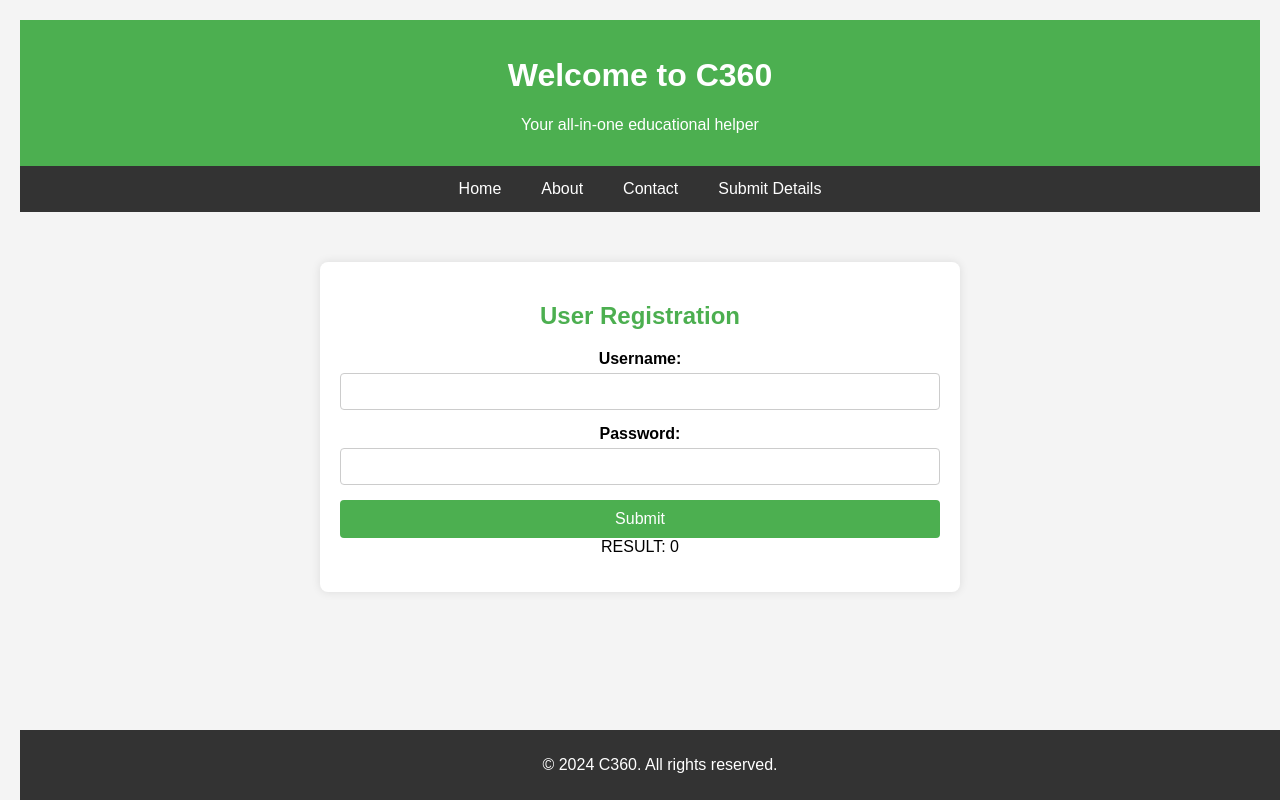
After one commit to altyon-get/C360, a Django app: page /submit in a window 1280 px wide. The commit adds this page. Run offline with Django 4.2, Linux system fonts and the light colour scheme.

Commit message:
added user form

```diff
--- a/backend/backend/urls.py
+++ b/backend/backend/urls.py
@@ -20,8 +20,12 @@ from backend import views
 
 urlpatterns = [
     path('admin/', admin.site.urls),
-    path('',views.home),
+
+    path('',views.home, name="home"),
+    path('about',views.about, name="test"),
+    path('contact',views.contact),
     path('api/hello', views.home,name = "altyon"),
     path('course/<int:id>',views.courseDetails),
-    path('about',views.about),
+    path('submit',views.submitDetails),
+
 ]
--- a/backend/backend/views.py
+++ b/backend/backend/views.py
@@ -4,7 +4,7 @@ from django.shortcuts import render
 def home(response):
     return render(response, 'index.html')
 
-def about(response):
+def about(request):
     data={
         'title': 'A Career is a life',
         'colleges': ['NSUT','DTU'],
@@ -17,7 +17,23 @@ def about(response):
         ],
         'numbers': [1,2,3,4,5,6,7,8,9,10],
     }
-    return render(response,'about.html',data)
+    return render(request,'about.html',data)
 
 def courseDetails(request,id):
     return HttpResponse(id)
+
+def contact(request):
+    return HttpResponse('This is contact page')
+
+def submitDetails(request):
+    print('submitDetials is Called')
+    final = 0
+    try:
+        if request.method=="POST":
+            n = request.POST['username']
+            m = request.POST['password']
+            final = n+m
+    except:
+        pass
+
+    return render(request,'userForm.html',{'output':final})
--- /dev/null
+++ b/backend/static/css/userform.css
@@ -0,0 +1,53 @@
+/* userform.css */
+body {
+    font-family: Arial, sans-serif;
+    background-color: #f4f4f4;
+    margin: 0;
+    padding: 20px;
+}
+
+main {
+    max-width: 600px;
+    margin: 50px auto;
+    background: white;
+    padding: 20px;
+    border-radius: 8px;
+    box-shadow: 0 0 10px rgba(0, 0, 0, 0.1);
+}
+
+h2 {
+    text-align: center;
+    color: #4CAF50;
+}
+
+.form-group {
+    margin-bottom: 15px;
+}
+
+.form-group label {
+    display: block;
+    margin-bottom: 5px;
+    font-weight: bold;
+}
+
+.form-group input,
+.form-group textarea {
+    width: 100%;
+    padding: 10px;
+    border: 1px solid #ccc;
+    border-radius: 4px;
+}
+
+button {
+    width: 100%;
+    padding: 10px;
+    background-color: #4CAF50;
+    color: white;
+    border: none;
+    border-radius: 4px;
+    font-size: 16px;
+}
+
+button:hover {
+    background-color: #45a049;
+}
--- /dev/null
+++ b/backend/templates/base.html
@@ -0,0 +1,4 @@
+{% include "header.html" %}
+ {%block content%}
+ {%endblock%}
+{% include "footer.html" %}
--- /dev/null
+++ b/backend/templates/footer.html
@@ -0,0 +1,3 @@
+<footer>
+    <p>&copy; 2024 C360. All rights reserved.</p>
+</footer>
--- a/backend/templates/header.html
+++ b/backend/templates/header.html
@@ -0,0 +1,58 @@
+<header>
+  <h1>Welcome to C360</h1>
+  <p>Your all-in-one educational helper</p>
+</header>
+<nav>
+  <a href="/">Home</a>
+  {% comment %} <a href="/features">Features</a> {% endcomment %}
+  <a href="{% url "test" %}">About</a>
+  <a href="/contact">Contact</a>
+  <a href="/submit">Submit Details</a>
+</nav>
+<head>
+  <meta charset="UTF-8" />
+  <meta name="viewport" content="width=device-width, initial-scale=1.0" />
+  <title>C360 - Your Educational Helper</title>
+  <style>
+    body {
+      font-family: Arial, sans-serif;
+      margin: 0;
+      padding: 0;
+      background-color: #f4f4f4;
+    }
+    header {
+      background-color: #4caf50;
+      color: white;
+      padding: 1em 0;
+      text-align: center;
+    }
+    nav {
+      display: flex;
+      justify-content: center;
+      background-color: #333;
+    }
+    nav a {
+      color: white;
+      padding: 14px 20px;
+      text-decoration: none;
+      text-align: center;
+    }
+    nav a:hover {
+      background-color: #ddd;
+      color: black;
+    }
+    main {
+      padding: 20px;
+      text-align: center;
+    }
+    footer {
+      background-color: #333;
+      color: white;
+      text-align: center;
+      padding: 10px 0;
+      position: fixed;
+      width: 100%;
+      bottom: 0;
+    }
+  </style>
+</head>
--- /dev/null
+++ b/backend/templates/userForm.html
@@ -0,0 +1,33 @@
+{% extends "base.html"%}
+
+{% block content%}
+<!DOCTYPE html>
+<html lang="en">
+<head>
+    <meta charset="UTF-8">
+    <meta name="viewport" content="width=device-width, initial-scale=1.0">
+    <title>User Registration Form</title>
+    <link rel="stylesheet" href="/static/css/userform.css"/>
+</head>
+<body>
+    <main>
+        <h2>User Registration</h2>
+        <form method="post" >
+            {% csrf_token %}
+            <div class="form-group">
+                <label for="username">Username:</label>
+                <input type="text" id="username" name="username" required>
+            </div>
+            <div class="form-group">
+                <label for="password">Password:</label>
+                <input type="password" id="password" name="password" required>
+            </div>
+            <button type="submit">Submit</button>
+
+            RESULT: {{output}}
+        </form>
+    </main>
+</body>
+</html>
+
+{% endblock %}
```
Also changed, not shown: backend/templates/about.html (+4 -11 lines), backend/templates/index.html (+4 -65 lines).
